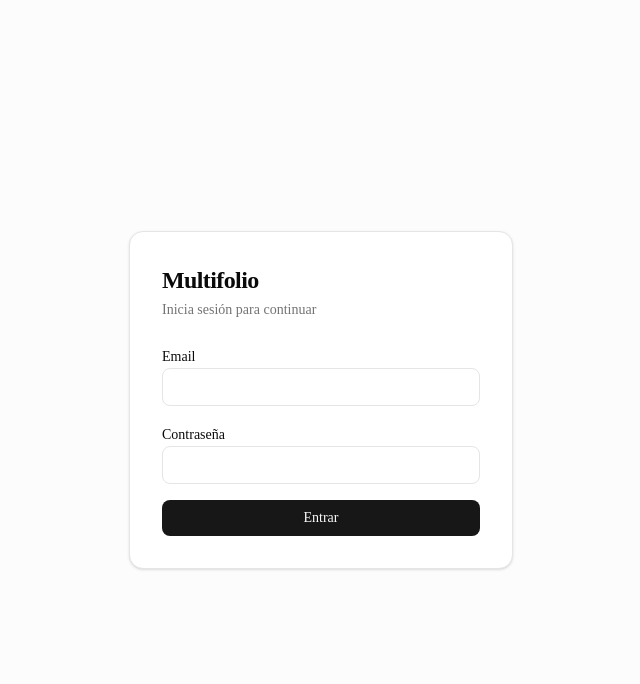
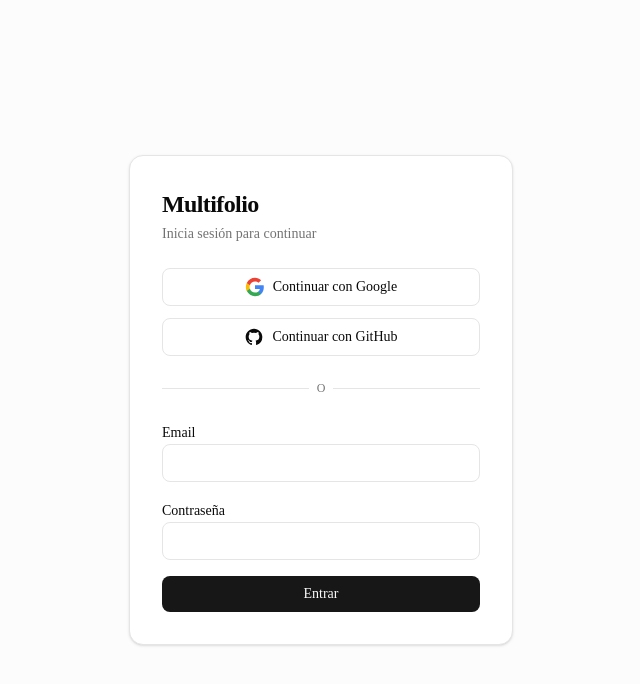
Before and after one commit to reiarseni/multifolio, a Next.js app in the folder frontend/: page /login in a window 1280 px wide. Shown: the top 684 px of the page, without its empty margins (319-959 px from the left). Built offline with nearby package versions, Linux system fonts and the light colour scheme; no server answers.

Commit message:
feat: agrega botones de login social en pagina de login
Botones 'Continuar con Google' y 'Continuar con GitHub' que inician
el flujo OAuth. Manejo del callback con redireccion al dashboard.

Closes #26

```diff
--- a/frontend/src/app/login/page.tsx
+++ b/frontend/src/app/login/page.tsx
@@ -33,6 +33,56 @@
         <div className="space-y-1">
           <h1 className="text-2xl font-bold tracking-tight">Multifolio</h1>
           <p className="text-sm text-muted-foreground">Inicia sesión para continuar</p>
+        </div>
+
+        <div className="space-y-3">
+          <a
+            href={authApi.getOAuthUrl("google")}
+            className="flex items-center justify-center gap-2 w-full border rounded-md py-2 text-sm font-medium hover:bg-muted transition-colors"
+          >
+            <svg className="h-5 w-5" viewBox="0 0 24 24">
+              <path
+                d="M22.56 12.25c0-.78-.07-1.53-.2-2.25H12v4.26h5.92a5.06 5.06 0 0 1-2.2 3.32v2.77h3.57c2.08-1.92 3.28-4.74 3.28-8.1z"
+                fill="#4285F4"
+              />
+              <path
+                d="M12 23c2.97 0 5.46-.98 7.28-2.66l-3.57-2.77c-.98.66-2.23 1.06-3.71 1.06-2.86 0-5.29-1.93-6.16-4.53H2.18v2.84C3.99 20.53 7.7 23 12 23z"
+                fill="#34A853"
+              />
+              <path
+                d="M5.84 14.09c-.22-.66-.35-1.36-.35-2.09s.13-1.43.35-2.09V7.07H2.18C1.43 8.55 1 10.22 1 12s.43 3.45 1.18 4.93l2.85-2.22.81-.62z"
+                fill="#FBBC05"
+              />
+              <path
+                d="M12 5.38c1.62 0 3.06.56 4.21 1.64l3.15-3.15C17.45 2.09 14.97 1 12 1 7.7 1 3.99 3.47 2.18 7.07l3.66 2.84c.87-2.6 3.3-4.53 6.16-4.53z"
+                fill="#EA4335"
+              />
+            </svg>
+            Continuar con Google
+          </a>
+
+          <a
+            href={authApi.getOAuthUrl("github")}
+            className="flex items-center justify-center gap-2 w-full border rounded-md py-2 text-sm font-medium hover:bg-muted transition-colors"
+          >
+            <svg className="h-5 w-5" fill="currentColor" viewBox="0 0 24 24">
+              <path
+                fillRule="evenodd"
+                clipRule="evenodd"
+                d="M12 2C6.477 2 2 6.484 2 12.017c0 4.425 2.865 8.18 6.839 9.504.5.092.682-.217.682-.483 0-.237-.008-.868-.013-1.703-2.782.605-3.369-1.343-3.369-1.343-.454-1.158-1.11-1.466-1.11-1.466-.908-.62.069-.608.069-.608 1.003.07 1.531 1.032 1.531 1.032.892 1.53 2.341 1.088 2.91.832.092-.647.35-1.088.636-1.338-2.22-.253-4.555-1.113-4.555-4.951 0-1.093.39-1.988 1.029-2.688-.103-.253-.446-1.272.098-2.65 0 0 .84-.27 2.75 1.026A9.564 9.564 0 0 1 12 6.844a9.59 9.59 0 0 1 2.504.337c1.909-1.296 2.747-1.027 2.747-1.027.546 1.379.202 2.398.1 2.651.64.7 1.028 1.595 1.028 2.688 0 3.848-2.339 4.695-4.566 4.943.359.309.678.92.678 1.855 0 1.338-.012 2.419-.012 2.747 0 .268.18.58.688.482A10.02 10.02 0 0 0 22 12.017C22 6.484 17.522 2 12 2z"
+              />
+            </svg>
+            Continuar con GitHub
+          </a>
+        </div>
+
+        <div className="relative">
+          <div className="absolute inset-0 flex items-center">
+            <span className="w-full border-t" />
+          </div>
+          <div className="relative flex justify-center text-xs uppercase">
+            <span className="bg-background px-2 text-muted-foreground">O</span>
+          </div>
         </div>
 
         <form onSubmit={handleSubmit} className="space-y-4">
--- a/frontend/src/lib/api/auth.ts
+++ b/frontend/src/lib/api/auth.ts
@@ -1,4 +1,6 @@
 import { apiClient } from "@/lib/api-client";
+
+const API_BASE = process.env.NEXT_PUBLIC_API_URL || "http://localhost:8000";
 
 export const authApi = {
   login: (email: string, password: string) =>
@@ -7,4 +9,6 @@
     apiClient.post<{ access_token: string }>("/auth/refresh"),
   logout: () =>
     apiClient.post<void>("/auth/logout"),
+  getOAuthUrl: (provider: "google" | "github") =>
+    `${API_BASE}/auth/${provider}/login`,
 };
```
